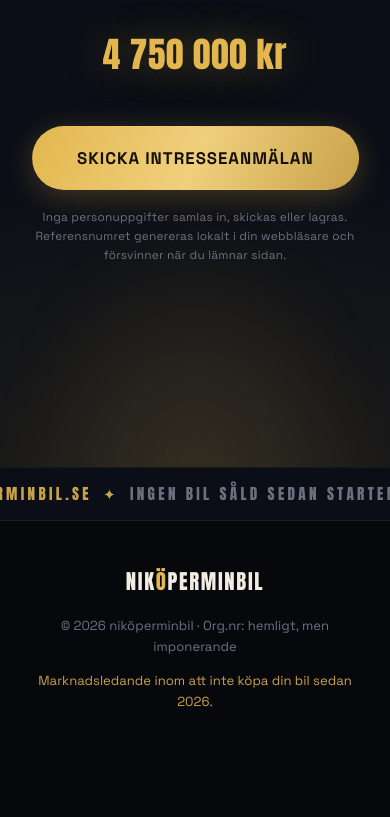
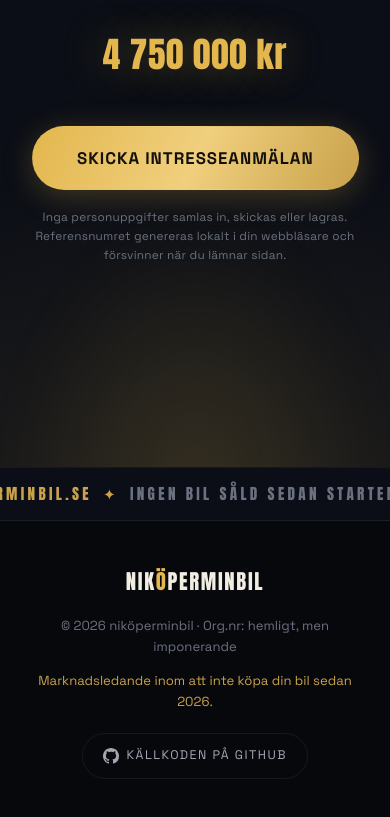
Before and after one commit to vpswede98/nikoperminbil, a plain HTML site: page public/index.html in a window 390 px wide. Shown: the part 10748-11565 px from the top of the page. Before the commit the page ends 11516 px from the top, so only its background shows below. Drawn offline with Linux system fonts and the light colour scheme.

Commit message:
Add source link to the site footer
Discreet pill in the footer pointing at the GitHub repo, with the
GitHub mark inlined as SVG so it costs no extra request. Uses --muted
rather than --faint so the only outbound link on the page clears 4.5:1
against the footer background, and 12px padding puts it at a 46px
touch target on mobile.

```diff
--- a/public/index.html
+++ b/public/index.html
@@ -376,6 +376,14 @@
     <p class="footer-logo">nik<span class="au">ö</span>perminbil</p>
     <p>© 2026 niköperminbil · Org.nr: hemligt, men imponerande</p>
     <p class="footer-tag">Marknadsledande inom att inte köpa din bil sedan 2026.</p>
+    <p class="footer-source">
+      <a class="source-link" href="https://github.com/vpswede98/nikoperminbil" rel="noopener noreferrer">
+        <svg class="source-mark" viewBox="0 0 16 16" width="16" height="16" aria-hidden="true" focusable="false">
+          <path fill="currentColor" d="M8 0C3.58 0 0 3.58 0 8c0 3.54 2.29 6.53 5.47 7.59.4.07.55-.17.55-.38 0-.19-.01-.82-.01-1.49-2.01.37-2.53-.49-2.69-.94-.09-.23-.48-.94-.82-1.13-.28-.15-.68-.52-.01-.53.63-.01 1.08.58 1.23.82.72 1.21 1.87.87 2.33.66.07-.52.28-.87.51-1.07-1.78-.2-3.64-.89-3.64-3.95 0-.87.31-1.59.82-2.15-.08-.2-.36-1.02.08-2.12 0 0 .67-.21 2.2.82.64-.18 1.32-.27 2-.27s1.36.09 2 .27c1.53-1.04 2.2-.82 2.2-.82.44 1.1.16 1.92.08 2.12.51.56.82 1.27.82 2.15 0 3.07-1.87 3.75-3.65 3.95.29.25.54.73.54 1.48 0 1.07-.01 1.93-.01 2.2 0 .21.15.46.55.38A8.01 8.01 0 0 0 16 8c0-4.42-3.58-8-8-8Z"/>
+        </svg>
+        Källkoden på GitHub
+      </a>
+    </p>
   </div>
 </footer>
 
--- a/public/style.css
+++ b/public/style.css
@@ -1216,6 +1216,29 @@ input[type="range"]::-moz-range-thumb {
 }
 .footer-tag { color: var(--gold-deep); margin: 0; }
 
+.footer-source { margin: 1.6em 0 0; }
+.source-link {
+  display: inline-flex;
+  align-items: center;
+  gap: 0.6em;
+  color: var(--muted);
+  text-decoration: none;
+  font-size: 0.78rem;
+  letter-spacing: 0.12em;
+  text-transform: uppercase;
+  border: 1px solid var(--line-soft);
+  border-radius: 999px;
+  padding: 12px 20px;
+  transition: color 0.25s, border-color 0.25s, background 0.25s;
+}
+.source-link:hover,
+.source-link:focus-visible {
+  color: var(--ink);
+  border-color: rgba(227, 183, 78, 0.45);
+  background: rgba(227, 183, 78, 0.06);
+}
+.source-mark { flex: none; }
+
 /* ---------- reduced motion ---------- */
 
 @media (prefers-reduced-motion: reduce) {
```
